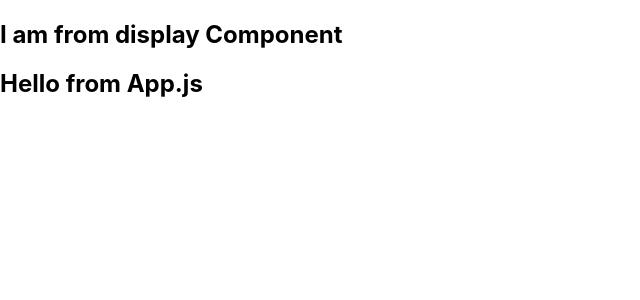
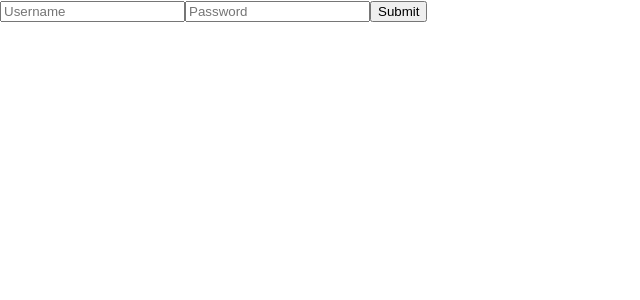
Before and after one commit to Sairam-04/ReactJS, a React (Create React App) app: page / in a window 1280 px wide. Shown: the top 300 px of the page, without its empty margins (0-640 px from the left). Built offline with nearby package versions, Linux system fonts and the light colour scheme.

Commit message:
Add: CSS, Event Listeners, onsubmit, onchange, useEffect

```diff
--- a/src/App.js
+++ b/src/App.js
@@ -2,104 +2,28 @@ import React, { Component, useState } from 'react'
 // import {useState} from 'react'
 import Class_component from './components/Class_component';
 import Functional_Component from './components/Functional_Component'
-import Hooks from './components/Hooks'
-import PassingDatatoComponent from './components/Props';
+import Hooks from './components/Hooks';
+import Props from './components/Props';
+import CSS_Styling from './components/CSS_Styling';
+import Event_Listeners from './components/Event_Listeners';
+import Use_Effect from './components/Use_Effect';
+import OnChangeHandler from './components/OnChangeHandler'
+import Form_Submission from './components/Form_Submission';
 
 const App = () =>{
   const [data, setData] = useState("Hello from App.js")
   return(
     <div>
       {/* <Functional_Component />
-      <Class_component /> */}
-      {/* <Hooks /> */}
-      <PassingDatatoComponent data={data}/>
+      <Class_component />
+      <Hooks />
+      <Props data={data}/>
+      <CSS_Styling />
+      <Event_Listeners />
+      <Use_Effect />
+      <OnChangeHandler /> */}
+      <Form_Submission />
     </div>
   )
 }
 export default App;
-// import Display from './Display';
-// Importing css file
-// import './App.css';
-
-/* //Functional Component
-const App = () =>{
-  // To store the variables in function components we need to use hooks
-  // Use the method useState
-  const [name,setName] = useState("Sai");
-  return(
-    <div>
-      <h2>Welcome {name}</h2>
-    </div>
-  )
-
-}
-export default App;*/
-/*
-// Props : These are used to pass the data from one componenet to other
-const App = () =>{
-  // To store the variables in function components we need to use hooks
-  // Use the method useState
-  const [name, setName] = useState("Sairam");
-  return(
-    <div>
-      <Display name = {name}/>
-    </div>
-  )
-
-}
-export default App;
-*/
-/*
-//CSS Styling
-const App = () =>{
-  const styling = {
-    color:"skyblue",
-    backgroundColor:"black",
-    padding:"50px",
-    textAlign:"center"
-  }
-  return(
-    <div className="container">
-    <h1 style={styling}>Welcome</h1>
-      <h1>Welcome Sairam</h1>
-    </div>
-  )
-}
-export default App;
-*/
-
-/*
-// Event Listeners
-
-const App = () =>{
-  const styling = {
-    width: "300px",
-    height : "200px",
-    padding : "20px"
-  }
-  return(
-    <button
-      style={styling}
-      onClick={()=>{
-      console.log("Clicked1");
-      console.log("Clicked2");
-    }}>
-    Click Here
-    </button>
-  )
-
-}*/
-
-/*
-//Use State
-const App = () =>{
-  const [count, setCount] = useState(0)
-  return(
-    <div>
-      <h1>{count}</h1>
-      <button onClick={() => setCount(count+1)}>Increment</button>
-      <button onClick={() => setCount(count-1)}>Decrement</button>
-    </div>
-  )
-}
-export default App; */
--- /dev/null
+++ b/src/components/CSS_Styling.js
@@ -0,0 +1,17 @@
+import React from 'react';
+
+const CSS_Styling = () =>{
+    const styling = {
+      color:"skyblue",
+      backgroundColor:"black",
+      padding:"50px",
+      textAlign:"center"
+    }
+    return(
+      <div className="container">
+      <h1 style={styling}>Welcome</h1>
+        <h1>Welcome Sairam</h1>
+      </div>
+    )
+  }
+  export default CSS_Styling;
--- /dev/null
+++ b/src/components/Event_Listeners.js
@@ -0,0 +1,15 @@
+import React from 'react'
+import { useState } from 'react'
+
+const Event_Listeners = () =>{
+    const [count, setCount] = useState(0)
+    return(
+        <div>
+            <h1>{count}</h1>
+            <button onClick={() => setCount(count+1)}>Increment</button>
+            <button onClick={() => setCount(count-1)}>Decrement</button>
+        </div>
+  )
+}
+
+export default Event_Listeners;
--- /dev/null
+++ b/src/components/Form_Submission.js
@@ -0,0 +1,46 @@
+import React from "react";
+import { useState } from "react";
+
+const Form_Submission = () =>{
+
+    const [data, setData] = useState({
+        username:"",
+        password:"",
+    })
+
+    const {username, password} = data;
+
+    const onChange = e =>{
+        setData({...data, [e.target.name]:[e.target.value]});
+    }
+
+    const submitHandler = e =>{
+        e.preventDefault()
+        console.log("Submitted..")
+    }
+
+
+    return(
+        <div>
+            <form onSubmit={submitHandler}>
+                <input
+                    type="text"
+                    placeholder="Username"
+                    name="username"
+                    value={username}
+                    onChange={onChange}
+                />
+                <input
+                    type="password"
+                    placeholder="Password"
+                    name="password"
+                    value={password}
+                    onChange={onChange}
+                />
+                <button type="submit">Submit</button>
+            </form>
+        </div>
+    )
+}
+
+export default Form_Submission;
--- /dev/null
+++ b/src/components/OnChangeHandler.js
@@ -0,0 +1,24 @@
+import React from "react";
+import { useState } from "react";
+
+const OnChangeHandler = () =>{
+    const [user, setUser] = useState("")
+    const handler = (e) =>{
+        setUser(e.target.value)
+    }
+
+    return(
+        <div>
+            <input
+                type="text"
+                placeholder="username"
+                name="user"
+                onChange={handler}
+            />
+            <br/><br/>
+            {user}
+        </div>
+    )
+}
+
+export default OnChangeHandler;
--- /dev/null
+++ b/src/components/Use_Effect.js
@@ -0,0 +1,22 @@
+import React from "react";
+import { useState, useEffect } from "react";
+
+// useEffect :  useEffect is triggered after the return statement
+// It takes two parameters useEffect(function, dependencies)
+
+function Use_Effect(){
+    const [count, setCount] = useState(0)
+    useEffect(()=>{
+        console.log("Clicked")
+        console.log(count)
+    },[count])
+    // Whenever count value changes the useEffect function is triggered
+    return(
+        <div>
+            <h1>Your Count is {count} ...</h1>
+            <button onClick={() => {setCount(count+1)}}> Click me</button>
+        </div>
+    )
+}
+
+export default Use_Effect;
```
